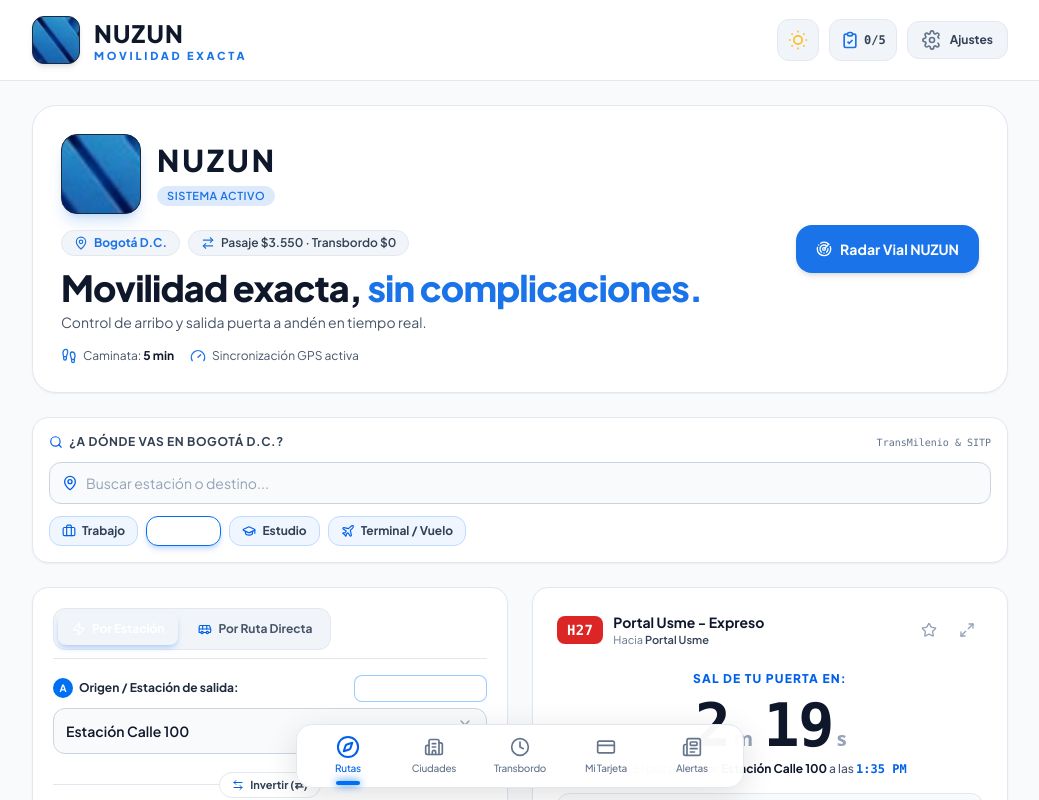
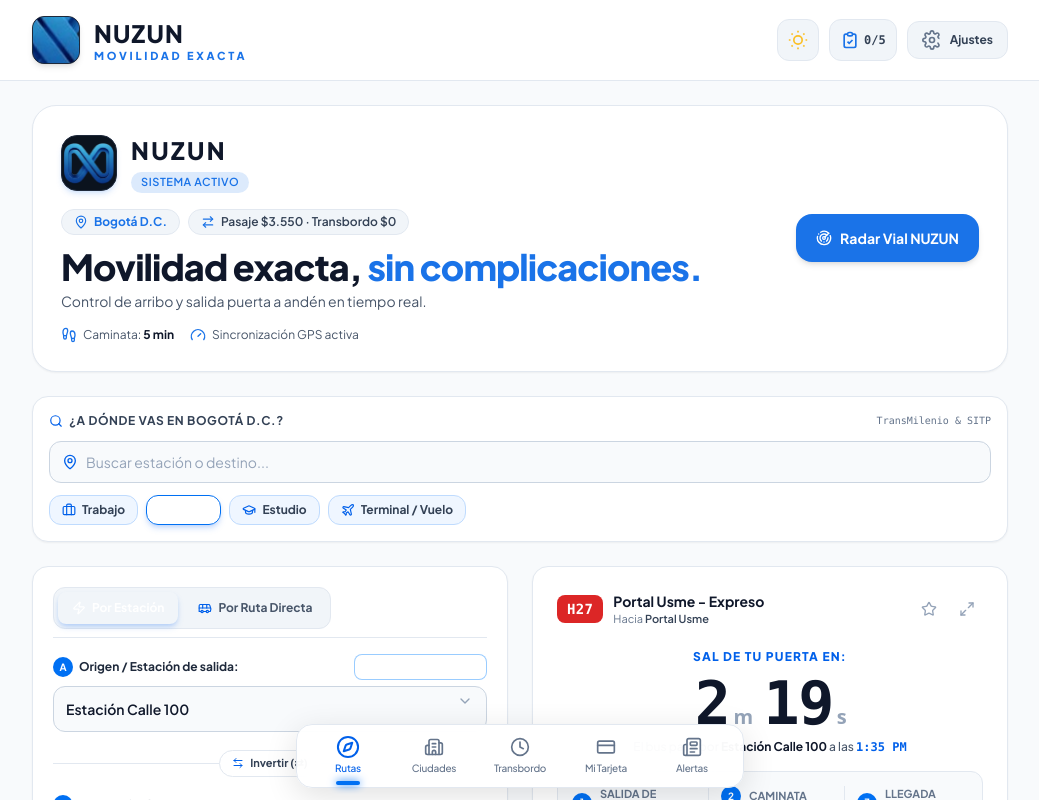
Before and after one commit to middleast1040-debug/-A-TIEMPO, a React (Vite) app: page / in a window 1280 px wide. Shown: the top 800 px of the page, without its empty margins (120-1159 px from the left). Built offline with nearby package versions, Linux system fonts and the light colour scheme.

Commit message:
Update App.tsx

```diff
--- a/src/App.tsx
+++ b/src/App.tsx
@@ -146,20 +146,20 @@ export default function App() {
         <section className="relative overflow-hidden rounded-3xl bg-white dark:bg-[#111C2E] border border-slate-200 dark:border-[#1E293B] p-5 sm:p-7 shadow-sm dark:shadow-xl transition-colors">
           <div className="flex flex-col md:flex-row md:items-center justify-between gap-5">
             <div className="space-y-3 max-w-2xl">
-              {/* Identificador de Marca NUZUN (Logotipo Ampliado con Scale Preciso) */}
-              <div className="flex items-center gap-4 pb-1">
-                <div className="w-16 h-16 sm:w-20 sm:h-20 flex items-center justify-center rounded-2xl bg-[#0B131E] border border-[#1E293B] shadow-lg shadow-[#1A73E8]/20 overflow-hidden shrink-0">
+              {/* Identificador de Marca NUZUN */}
+              <div className="flex items-center gap-3.5 pb-1">
+                <div className="w-12 h-12 sm:w-14 sm:h-14 flex items-center justify-center rounded-2xl bg-[#0B131E] border border-[#1E293B] shadow-md shadow-[#1A73E8]/15 overflow-hidden shrink-0">
                   <img
                     src="/nuzun-logo.png"
                     alt="NUZUN Logo"
-                    className="w-full h-full object-contain scale-[2.4]"
+                    className="w-full h-full object-contain"
                   />
                 </div>
                 <div className="flex flex-col">
-                  <span className="text-2xl sm:text-3xl font-black tracking-widest text-slate-900 dark:text-white leading-none">
+                  <span className="text-xl sm:text-2xl font-black tracking-widest text-slate-900 dark:text-white leading-none">
                     NUZUN
                   </span>
-                  <span className="text-[11px] font-semibold uppercase tracking-wider px-2.5 py-0.5 rounded-full bg-[#1A73E8]/15 text-[#1A73E8] mt-2 w-max">
+                  <span className="text-[11px] font-semibold uppercase tracking-wider px-2.5 py-0.5 rounded-full bg-[#1A73E8]/15 text-[#1A73E8] mt-1.5 w-max">
                     Sistema Activo
                   </span>
                 </div>
```
